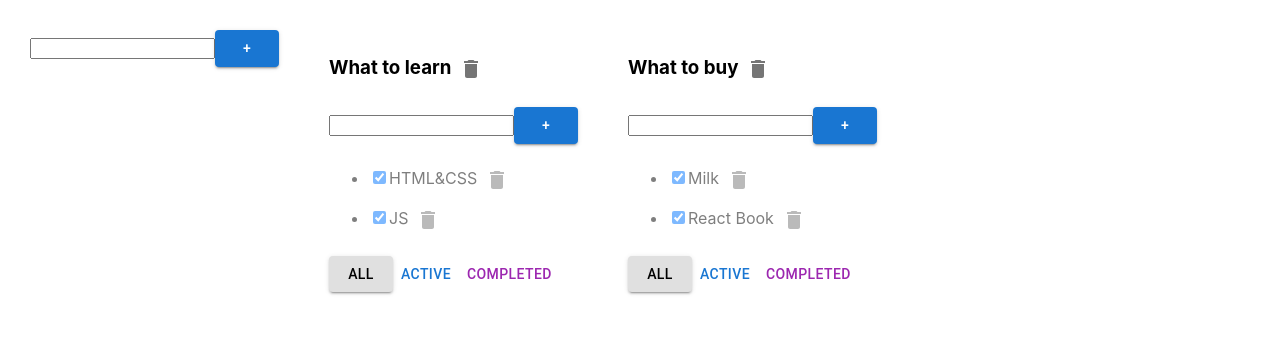
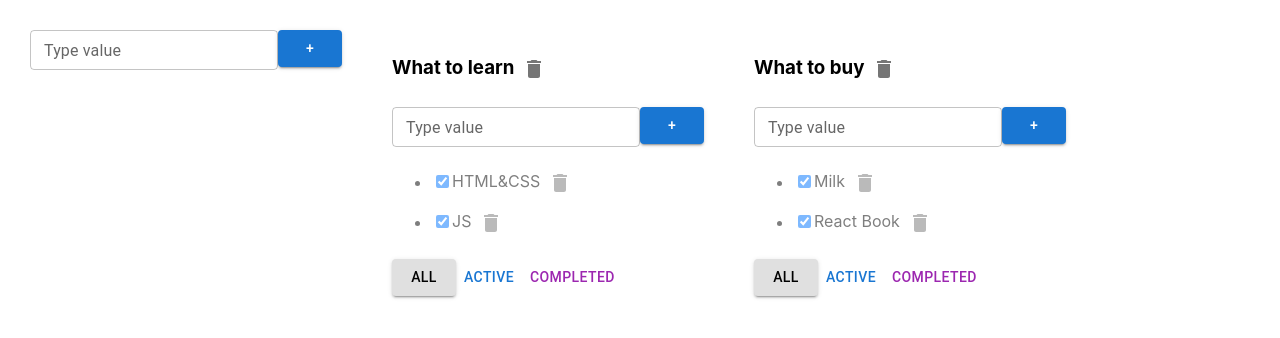
Before and after one commit to YarGromov/ToDoList_Project, a React (Create React App) app in the folder my-app/: page / in a window 1280 px wide. Shown: the top 338 px of the page. Built offline with nearby package versions, Linux system fonts and the light colour scheme.

Commit message:
TextValue material ui

```diff
--- a/my-app/src/AddItemForm.tsx
+++ b/my-app/src/AddItemForm.tsx
@@ -1,5 +1,5 @@
 import React, {ChangeEvent, KeyboardEvent, useState} from 'react';
-import {Button} from "@mui/material";
+import {Button, TextField} from "@mui/material";
 
 type AddItemFormPropsType = {
     addItem: (title: string) => void
@@ -31,13 +31,15 @@ export function AddItemForm(props: AddItemFormPropsType) {
     }
 
     return <div>
-        <input value={title}
+        <TextField value={title}
                onChange={onChangeHandler}
                onKeyPress={onKeyPressHandler}
-               className={error ? "error" : ""}
+               error={!!error}
+               size='small'
+               label={'Type value'}
+                helperText={error}
         />
-        <Button onClick={addItem} variant={"contained"} color={'primary'}>+</Button>
+        <Button onClick={addItem} size="medium" variant={"contained"} color={'primary'}>+</Button>
 
-        {error && <div className="error-message">{error}</div>}
     </div>
 }
```
